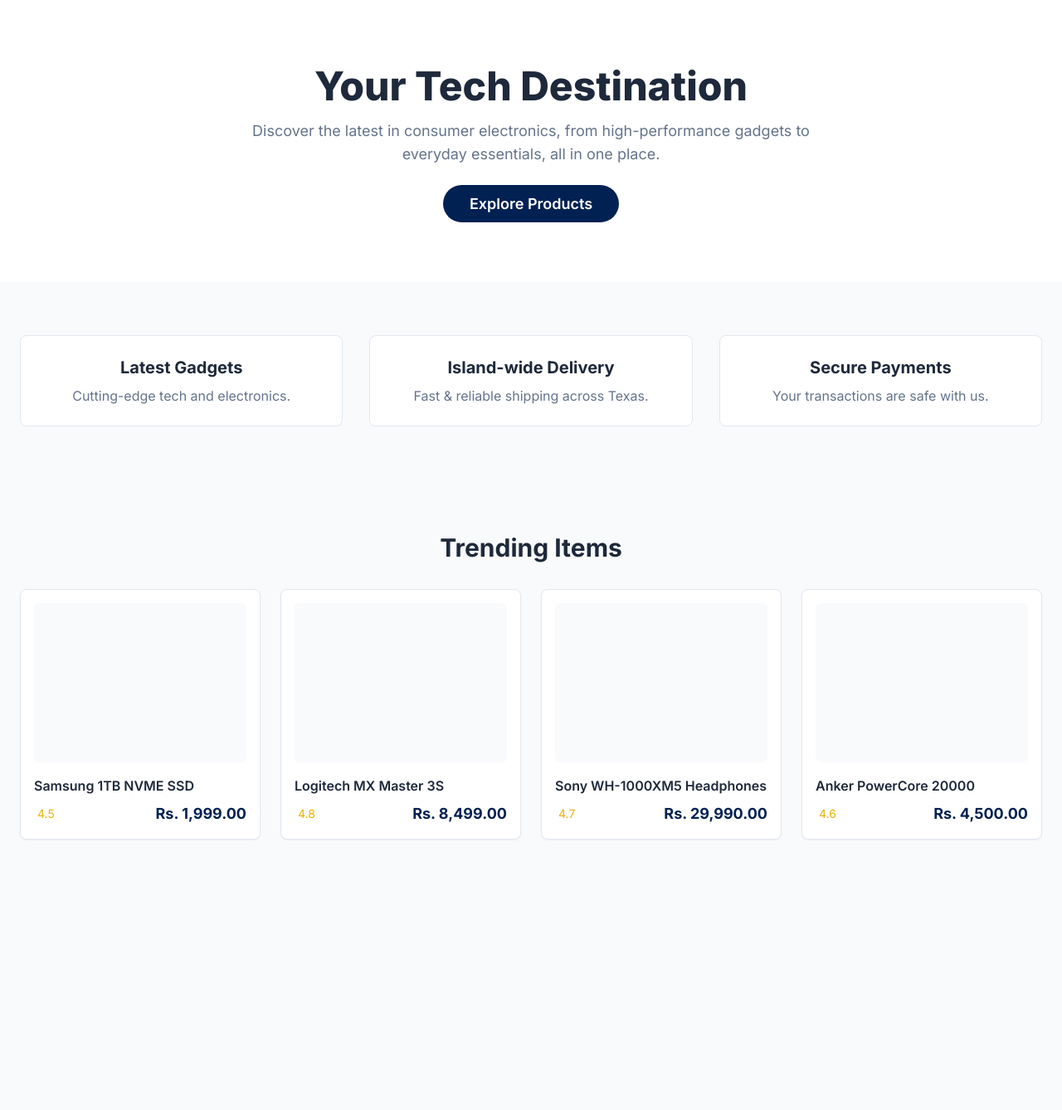
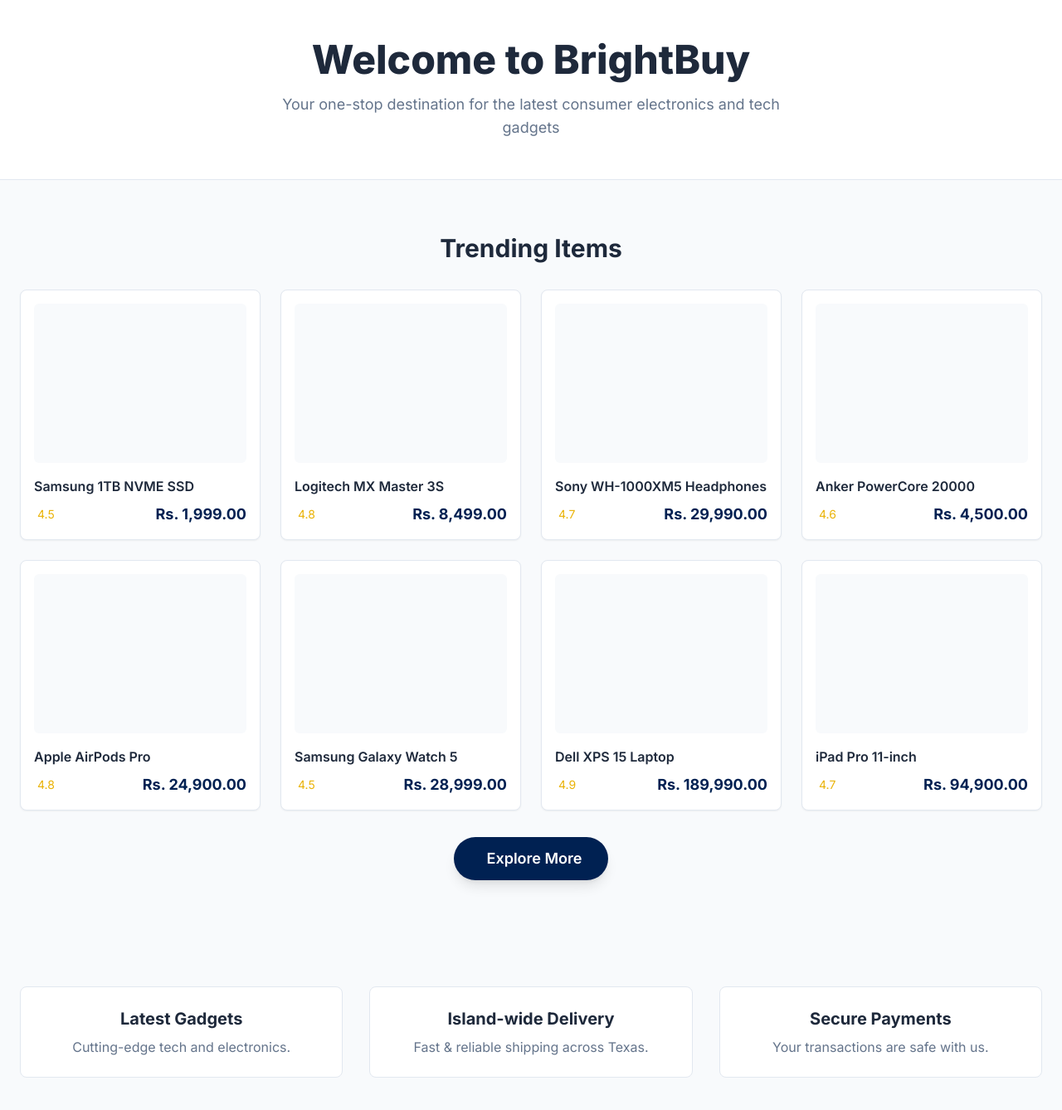
Before and after one commit to hatheem-r/BrightBuy, a Next.js app in the folder frontend/: page / in a window 1280 px wide. Shown: the top 1338 px of the page at 83% size. Before the commit the page ends 1076 px from the top, so only its background shows below. Built offline with nearby package versions, Linux system fonts and the light colour scheme.

Commit message:
Update page.jsx

```diff
--- a/frontend/src/app/page.jsx
+++ b/frontend/src/app/page.jsx
@@ -1,20 +1,41 @@
 // src/app/page.jsx
-'use client';
-import React from 'react';
-import Link from 'next/link';
+"use client";
+import React from "react";
+import Link from "next/link";
 
 // Dummy data for products
 const trendingProducts = [
-  { id: 1, name: 'Samsung 1TB NVME SSD', rating: 4.5, price: '1,999.00' },
-  { id: 2, name: 'Logitech MX Master 3S', rating: 4.8, price: '8,499.00' },
-  { id: 3, name: 'Sony WH-1000XM5 Headphones', rating: 4.7, price: '29,990.00' },
-  { id: 4, name: 'Anker PowerCore 20000', rating: 4.6, price: '4,500.00' },
+  { id: 1, name: "Samsung 1TB NVME SSD", rating: 4.5, price: "1,999.00" },
+  { id: 2, name: "Logitech MX Master 3S", rating: 4.8, price: "8,499.00" },
+  {
+    id: 3,
+    name: "Sony WH-1000XM5 Headphones",
+    rating: 4.7,
+    price: "29,990.00",
+  },
+  { id: 4, name: "Anker PowerCore 20000", rating: 4.6, price: "4,500.00" },
+  { id: 5, name: "Apple AirPods Pro", rating: 4.8, price: "24,900.00" },
+  { id: 6, name: "Samsung Galaxy Watch 5", rating: 4.5, price: "28,999.00" },
+  { id: 7, name: "Dell XPS 15 Laptop", rating: 4.9, price: "189,990.00" },
+  { id: 8, name: "iPad Pro 11-inch", rating: 4.7, price: "94,900.00" },
 ];
 // Widget data
 const featureWidgets = [
-    { icon: 'fa-microchip', title: 'Latest Gadgets', description: 'Cutting-edge tech and electronics.' },
-    { icon: 'fa-truck-fast', title: 'Island-wide Delivery', description: 'Fast & reliable shipping across Texas.' },
-    { icon: 'fa-shield-halved', title: 'Secure Payments', description: 'Your transactions are safe with us.' }
+  {
+    icon: "fa-microchip",
+    title: "Latest Gadgets",
+    description: "Cutting-edge tech and electronics.",
+  },
+  {
+    icon: "fa-truck-fast",
+    title: "Island-wide Delivery",
+    description: "Fast & reliable shipping across Texas.",
+  },
+  {
+    icon: "fa-shield-halved",
+    title: "Secure Payments",
+    description: "Your transactions are safe with us.",
+  },
 ];
 
 const ProductCard = ({ product }) => (
@@ -22,10 +43,16 @@
     <Link href={`/products/${product.id}`}>
       <div className="p-4">
         <div className="h-48 bg-background rounded-md mb-4"></div>
-        <h3 className="font-semibold text-text-primary truncate">{product.name}</h3>
+        <h3 className="font-semibold text-text-primary truncate">
+          {product.name}
+        </h3>
         <div className="flex justify-between items-center mt-2">
-          <span className="text-sm text-yellow-500 flex items-center"><i className="fas fa-star mr-1"></i> {product.rating}</span>
-          <span className="font-bold text-lg text-primary">Rs. {product.price}</span>
+          <span className="text-sm text-yellow-500 flex items-center">
+            <i className="fas fa-star mr-1"></i> {product.rating}
+          </span>
+          <span className="font-bold text-lg text-primary">
+            Rs. {product.price}
+          </span>
         </div>
       </div>
     </Link>
@@ -35,38 +62,60 @@
 export default function HomePage() {
   return (
     <div>
-      {/* Hero Section */}
-      <section className="bg-card py-20">
+      {/* Welcome Section */}
+      <section className="bg-card py-12 border-b border-card-border">
         <div className="container mx-auto px-6 text-center">
-            <h1 className="text-5xl font-extrabold text-text-primary mb-4">Your Tech Destination</h1>
-            <p className="text-lg text-text-secondary mb-8 max-w-2xl mx-auto">Discover the latest in consumer electronics, from high-performance gadgets to everyday essentials, all in one place.</p>
-            <Link href="/products" className="bg-primary text-white px-8 py-3 rounded-full font-semibold hover:bg-secondary transition-colors text-lg">
-                Explore Products
+          <h1 className="text-4xl md:text-5xl font-extrabold text-text-primary mb-4">
+            Welcome to BrightBuy
+          </h1>
+          <p className="text-lg text-text-secondary max-w-2xl mx-auto">
+            Your one-stop destination for the latest consumer electronics and
+            tech gadgets
+          </p>
+        </div>
+      </section>
+
+      {/* Trending Items Section */}
+      <section className="py-16 bg-background">
+        <div className="container mx-auto px-6">
+          <h2 className="text-3xl font-bold text-center text-text-primary mb-8">
+            Trending Items
+          </h2>
+          <div className="grid grid-cols-1 sm:grid-cols-2 lg:grid-cols-4 gap-6 mb-8">
+            {trendingProducts.map((product) => (
+              <ProductCard key={product.id} product={product} />
+            ))}
+          </div>
+          <div className="text-center">
+            <Link
+              href="/products"
+              className="inline-block bg-primary text-white px-8 py-3 rounded-full font-semibold hover:bg-secondary transition-colors text-lg shadow-lg hover:shadow-xl transform hover:scale-105 transition-all"
+            >
+              <i className="fas fa-arrow-right mr-2"></i>
+              Explore More
             </Link>
+          </div>
         </div>
       </section>
 
       {/* Feature Widgets */}
-      <section className="py-16 bg-background">
-          <div className="container mx-auto px-6">
-              <div className="grid grid-cols-1 md:grid-cols-3 gap-8">
-                  {featureWidgets.map(feature => (
-                      <div key={feature.title} className="text-center p-6 bg-card rounded-lg border border-card-border">
-                          <i className={`fas ${feature.icon} text-3xl text-secondary mb-4`}></i>
-                          <h3 className="text-xl font-bold text-text-primary mb-2">{feature.title}</h3>
-                          <p className="text-text-secondary">{feature.description}</p>
-                      </div>
-                  ))}
-              </div>
-          </div>
-      </section>
-
-      {/* Trending Items Section */}
       <section className="py-16">
         <div className="container mx-auto px-6">
-          <h2 className="text-3xl font-bold text-center text-text-primary mb-8">Trending Items</h2>
-          <div className="grid grid-cols-1 sm:grid-cols-2 lg:grid-cols-4 gap-6">
-            {trendingProducts.map(product => <ProductCard key={product.id} product={product} />)}
+          <div className="grid grid-cols-1 md:grid-cols-3 gap-8">
+            {featureWidgets.map((feature) => (
+              <div
+                key={feature.title}
+                className="text-center p-6 bg-card rounded-lg border border-card-border"
+              >
+                <i
+                  className={`fas ${feature.icon} text-3xl text-secondary mb-4`}
+                ></i>
+                <h3 className="text-xl font-bold text-text-primary mb-2">
+                  {feature.title}
+                </h3>
+                <p className="text-text-secondary">{feature.description}</p>
+              </div>
+            ))}
           </div>
         </div>
       </section>
```
